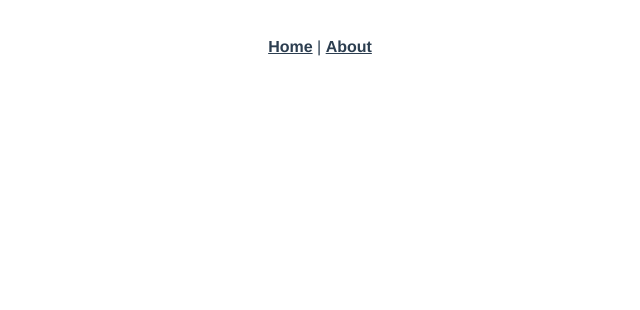
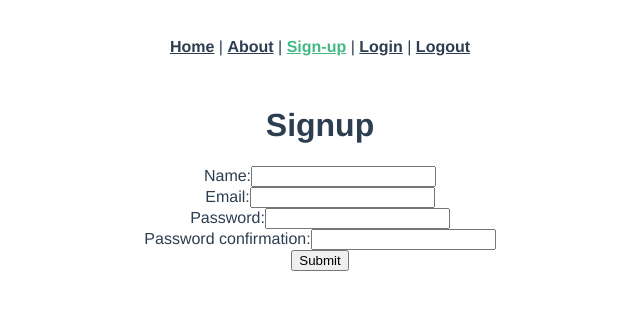
Before and after one commit to charlottemoche/vue-movie-app, a Vue app: page /signup in a window 1280 px wide. Shown: the top 310 px of the page, without its empty margins (320-960 px from the left). Built offline with nearby package versions, Linux system fonts and the light colour scheme.

Commit message:
adds friday's homework

```diff
--- a/package.json
+++ b/package.json
@@ -8,6 +8,7 @@
     "lint": "vue-cli-service lint"
   },
   "dependencies": {
+    "axios": "^0.21.1",
     "core-js": "^3.6.5",
     "vue": "^2.6.11",
     "vue-router": "^3.2.0"
--- a/src/App.vue
+++ b/src/App.vue
@@ -4,6 +4,12 @@
       <router-link to="/">Home</router-link>
       |
       <router-link to="/about">About</router-link>
+      |
+      <router-link to="/signup">Sign-up</router-link>
+      |
+      <router-link to="/login">Login</router-link>
+      |
+      <router-link to="/logout">Logout</router-link>
     </div>
     <router-view />
   </div>
--- a/src/main.js
+++ b/src/main.js
@@ -1,6 +1,15 @@
 import Vue from "vue";
 import App from "./App.vue";
 import router from "./router";
+import axios from "axios";
+
+axios.defaults.headers.common["X-Requested-With"] = "XMLHttpRequest";
+axios.defaults.baseURL = process.env.NODE_ENV === "development" ? "http://localhost:3000" : "/";
+
+var jwt = localStorage.getItem("jwt");
+if (jwt) {
+  axios.defaults.headers.common["Authorization"] = "Bearer " + jwt;
+}
 
 Vue.config.productionTip = false;
 
--- a/src/router/index.js
+++ b/src/router/index.js
@@ -1,6 +1,9 @@
 import Vue from "vue";
 import VueRouter from "vue-router";
 import Home from "../views/Home.vue";
+import Signup from "../views/Signup.vue";
+import Login from "../views/Login.vue";
+import Logout from "../views/Logout.vue";
 
 Vue.use(VueRouter);
 
@@ -18,6 +21,21 @@ const routes = [
     // which is lazy-loaded when the route is visited.
     component: () => import(/* webpackChunkName: "about" */ "../views/About.vue"),
   },
+  {
+    path: "/signup",
+    name: "signup",
+    component: Signup,
+  },
+  {
+    path: "/login",
+    name: "login",
+    component: Login,
+  },
+  {
+    path: "/logout",
+    name: "logout",
+    component: Logout,
+  },
 ];
 
 const router = new VueRouter({
--- a/src/views/Home.vue
+++ b/src/views/Home.vue
@@ -1,18 +1,82 @@
 <template>
   <div class="home">
-    <img alt="Vue logo" src="../assets/logo.png" />
-    <HelloWorld msg="Welcome to Your Vue.js App" />
+    <h1>New Movie</h1>
+    <div>
+      <input type="text" v-model="newMovieTitle" placeholder="title" />
+      <br />
+      <br />
+      <input type="text" v-model="newMovieYear" placeholder="year" />
+      <br />
+      <br />
+      <input type="text" v-model="newMoviePlot" placeholder="plot" />
+      <br />
+      <br />
+      <input type="text" v-model="newMovieDirector" placeholder="director" />
+      <br />
+      <br />
+      <input type="text" v-model="newMovieEnglish" placeholder="english" />
+      <br />
+      <br />
+      <input type="text" v-model="newMovieGenres" placeholder="genre" />
+      <br />
+      <br />
+      <button v-on:click="createMovie()">Add a movie</button>
+    </div>
+    <div v-for="movie in movies" v-bind:key="movie.id">
+      <h1>title: {{ movie.title }}</h1>
+      <p>year: {{ movie.year }}</p>
+      <p>plot: {{ movie.plot }}</p>
+      <p>director: {{ movie.director }}</p>
+      <p>english: {{ movie.english }}</p>
+      <p>genre: {{ movie.genres }}</p>
+    </div>
   </div>
 </template>
-
+<style></style>
 <script>
-// @ is an alias to /src
-import HelloWorld from "@/components/HelloWorld.vue";
-
+import axios from "axios";
 export default {
-  name: "Home",
-  components: {
-    HelloWorld,
+  data: function() {
+    return {
+      message: "Movies",
+      movies: [],
+      newMovieTitle: "",
+      newMovieYear: "",
+      newMoviePlot: "",
+      newMovieDirector: "",
+      newMovieEnglish: "",
+      newMovieGenres: "",
+    };
+  },
+  created: function() {
+    this.indexMovies();
+  },
+  methods: {
+    indexMovies: function() {
+      axios.get("/api/movies").then(response => {
+        console.log(response.data);
+        this.movies = response.data;
+      });
+    },
+    createMovie: function() {
+      var params = {
+        title: this.newMovieTitle,
+        year: this.newMovieYear,
+        plot: this.newMoviePlot,
+        director: this.newMovieDirector,
+        english: this.newMovieEnglish,
+        genre: this.newMovieGenres,
+      };
+      axios
+        .post("/api/movies", params)
+        .then(response => {
+          console.log(response.data);
+          this.movies.unshift(response.data);
+        })
+        .catch(error => {
+          console.log(error.response.data.errors);
+        });
+    },
   },
 };
 </script>
--- /dev/null
+++ b/src/views/Login.vue
@@ -0,0 +1,58 @@
+
+
+<template>
+  <div class="login">
+    <form v-on:submit.prevent="submit()">
+      <h1>Login</h1>
+      <ul>
+        <li class="text-danger" v-for="error in errors" v-bind:key="error">
+          {{ error }}
+        </li>
+      </ul>
+      <div class="form-group">
+        <label>Email:</label>
+        <input type="email" class="form-control" v-model="email">
+      </div>
+      <div class="form-group">
+        <label>Password:</label>
+        <input type="password" class="form-control" v-model="password">
+      </div>
+      <input type="submit" class="btn btn-primary" value="Submit">
+    </form>
+  </div>
+</template>
+
+<script>
+import axios from "axios";
+
+export default {
+  data: function() {
+    return {
+      email: "",
+      password: "",
+      errors: []
+    };
+  },
+  methods: {
+    submit: function() {
+      var params = {
+        email: this.email,
+        password: this.password,
+      };
+      axios
+        .post("/api/sessions", params)
+        .then(response => {
+          axios.defaults.headers.common["Authorization"] = "Bearer " + response.data.jwt;
+          localStorage.setItem("jwt", response.data.jwt);
+          this.$router.push("/");
+        })
+        .catch(error => {
+          console.log(error.response);
+          this.errors = ["Invalid email or password."];
+          this.email = "";
+          this.password = "";
+        });
+    }
+  }
+};
+</script>
--- /dev/null
+++ b/src/views/Logout.vue
@@ -0,0 +1,15 @@
+<template>
+  <div class="logout"></div>
+</template>
+
+<script>
+import axios from "axios";
+
+export default {
+  created: function() {
+    delete axios.defaults.headers.common["Authorization"];
+    localStorage.removeItem("jwt");
+    this.$router.push("/");
+  },
+};
+</script>
--- /dev/null
+++ b/src/views/Signup.vue
@@ -0,0 +1,64 @@
+<template>
+  <div class="signup">
+    <form v-on:submit.prevent="submit()">
+      <h1>Signup</h1>
+      <ul>
+        <li class="text-danger" v-for="error in errors" v-bind:key="error">
+          {{ error }}
+        </li>
+      </ul>
+      <div class="form-group">
+        <label>Name:</label>
+        <input type="text" class="form-control" v-model="name">
+      </div>
+      <div class="form-group">
+        <label>Email:</label>
+        <input type="email" class="form-control" v-model="email">
+      </div>
+      <div class="form-group">
+        <label>Password:</label>
+        <input type="password" class="form-control" v-model="password">
+      </div>
+      <div class="form-group">
+        <label>Password confirmation:</label>
+        <input type="password" class="form-control" v-model="passwordConfirmation">
+      </div>
+      <input type="submit" class="btn btn-primary" value="Submit">
+    </form>
+  </div>
+</template>
+
+<script>
+import axios from "axios";
+
+export default {
+  data: function() {
+    return {
+      name: "",
+      email: "",
+      password: "",
+      passwordConfirmation: "",
+      errors: [],
+    };
+  },
+  methods: {
+    submit: function() {
+      var params = {
+        name: this.name,
+        email: this.email,
+        password: this.password,
+        password_confirmation: this.passwordConfirmation,
+      };
+      axios
+        .post("/api/users", params)
+        .then(response => {
+          console.log(response.data);
+          this.$router.push("/login");
+        })
+        .catch(error => {
+          this.errors = error.response.data.errors;
+        });
+    },
+  },
+};
+</script>
```
Also changed, not shown: 1 other file (tests, documents, lock files or other folders).
